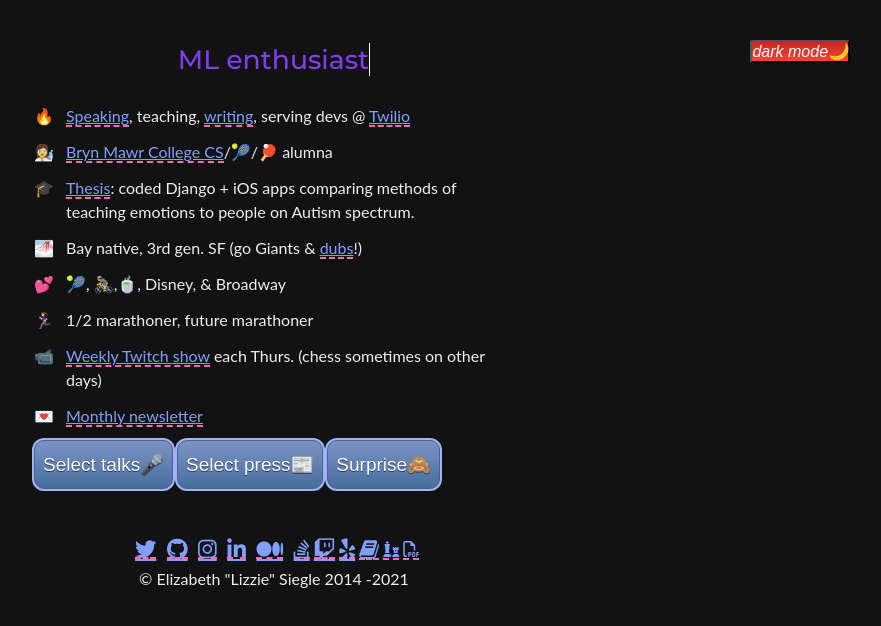
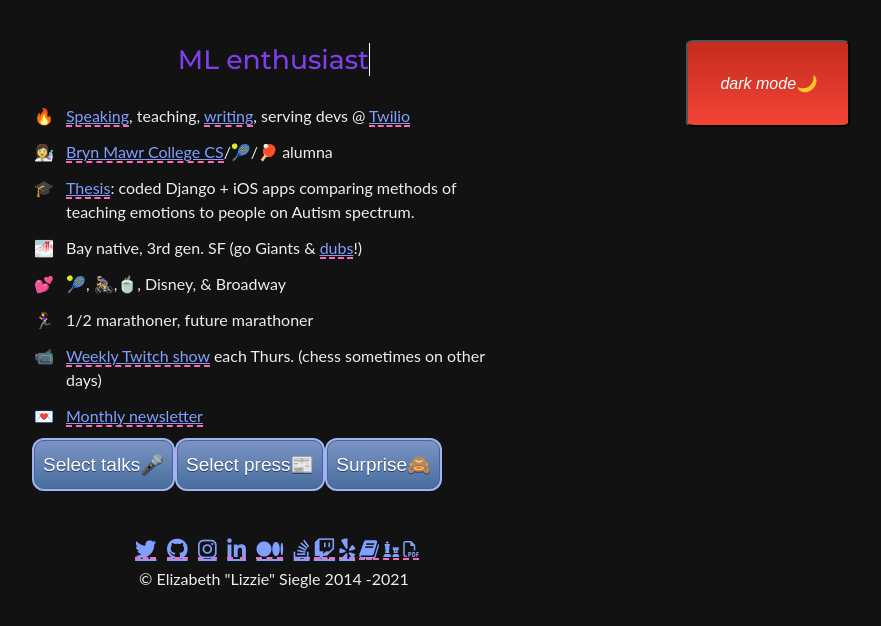
Before and after one commit to elizabethsiegle/elizabethsiegle.github.io, a plain HTML site: page index.html in a window 1280 px wide. Shown: the whole page, without its empty margins (366-1247 px from the left). Drawn offline with nearby package versions, Linux system fonts and the light colour scheme; a script that the page names is missing.

Commit message:
wtaf is css padding

```diff
--- a/css/style.css
+++ b/css/style.css
@@ -225,7 +225,7 @@ body.dark-theme a {
   font-family:Arial;
   font-size:16px;
   font-style:italic;
-  /* padding:5%; */
+  padding:2.5%;
   text-decoration:none;
   text-shadow:4% #810e05;
 }
```
